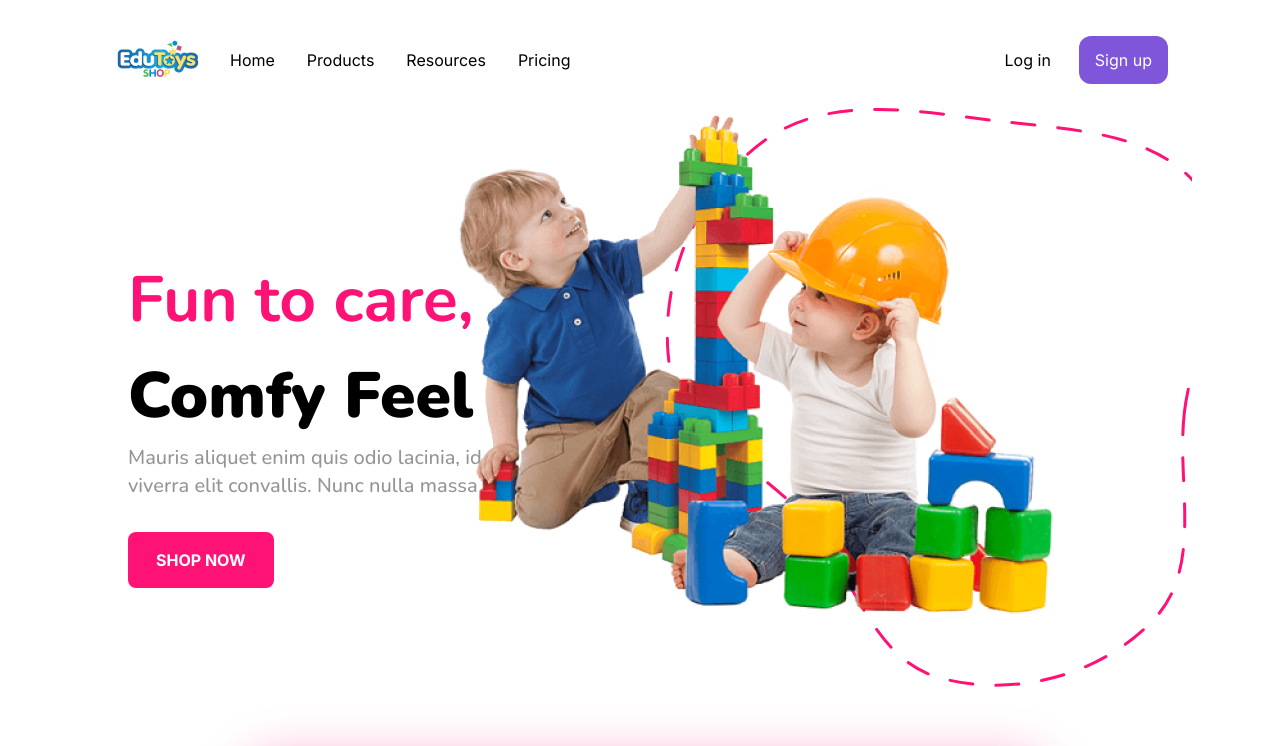
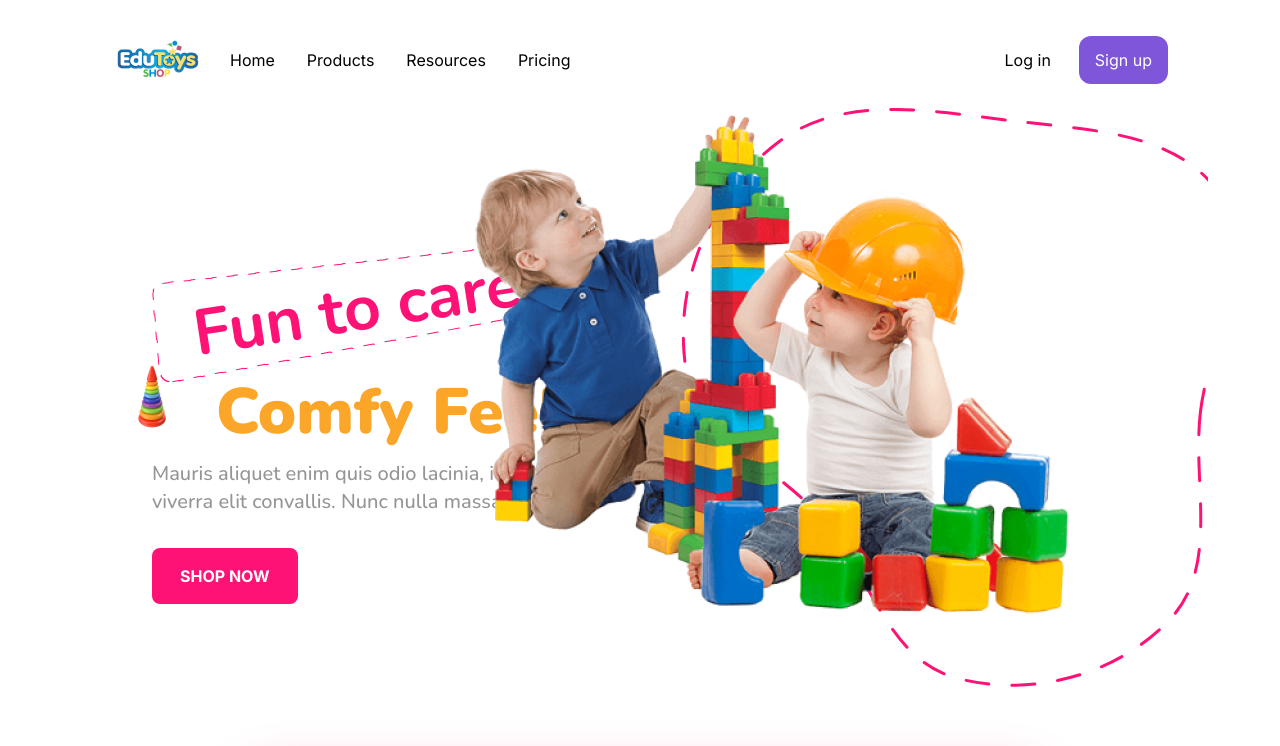
Before and after one commit to raymondtju/edutoys-landingpage, a Next.js app: page / in a window 1280 px wide. Shown: the top 746 px of the page. Built offline with nearby package versions, Linux system fonts and the light colour scheme.

Commit message:
update header section

```diff
--- a/src/contents/index/Header/index.tsx
+++ b/src/contents/index/Header/index.tsx
@@ -4,6 +4,8 @@ import clsx from "clsx";
 
 import hero from "/public/assets/images/index-hero.png";
 import circle from "/public/assets/svg/circle-header.svg";
+import hat from "/public/assets/images/hat.png";
+import horse from "/public/assets/images/horse.png";
 
 import { MagnifyingGlassIcon } from "@heroicons/react/24/outline";
 
@@ -49,16 +51,35 @@ function SearchBar() {
 function Header() {
   return (
     <>
-      <header className={clsx("relative my-6 mx-4")}>
-        <div className={clsx(`pt-36`)}>
+      <header className={clsx("relative my-6")}>
+        <Image
+          src={hat}
+          alt="hat"
+          className={clsx("absolute left-0 inset-y-2/4")}
+        />
+        <div className={clsx(`pt-36 px-10`)}>
           <h1
             className={clsx(
-              `font-bold text-[64px] text-primaryColour ${font.className}`
+              `font-bold text-[64px] text-primaryColour ${font.className} relative inline-flex px-10 py-2`
+            )}
+            style={{
+              backgroundImage: "url('/assets/svg/line.svg')",
+              backgroundRepeat: "no-repeat",
+              rotate: "-8.72deg",
+            }}
+          >
+            <Image
+              src={horse}
+              alt="horse"
+              className="absolute -top-4 -right-4"
+            />
+            Fun to care,
+          </h1>
+          <h1
+            className={clsx(
+              `font-black text-[64px] ${font.className} text-[#FBA628] ml-16 `
             )}
           >
-            Fun to care,
-          </h1>
-          <h1 className={clsx(`font-black text-[64px] ${font.className}`)}>
             Comfy Feel
           </h1>
           <p
```
